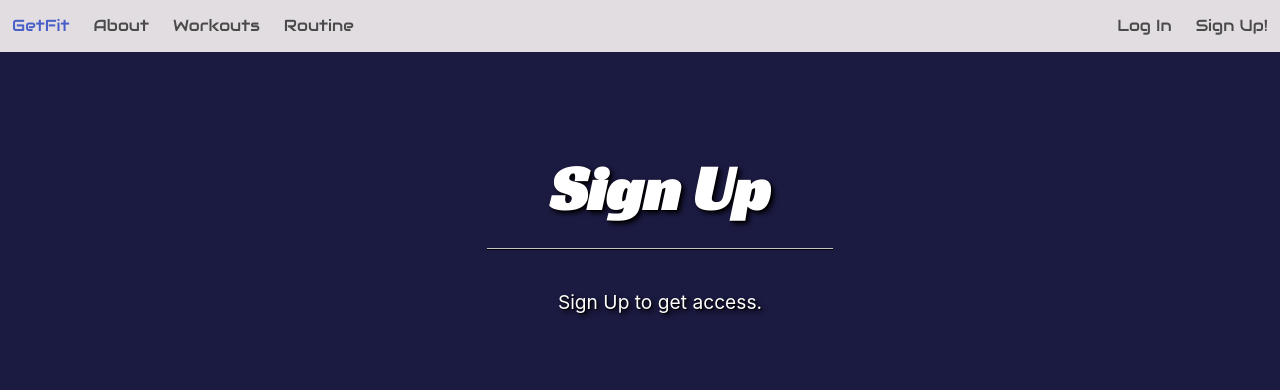
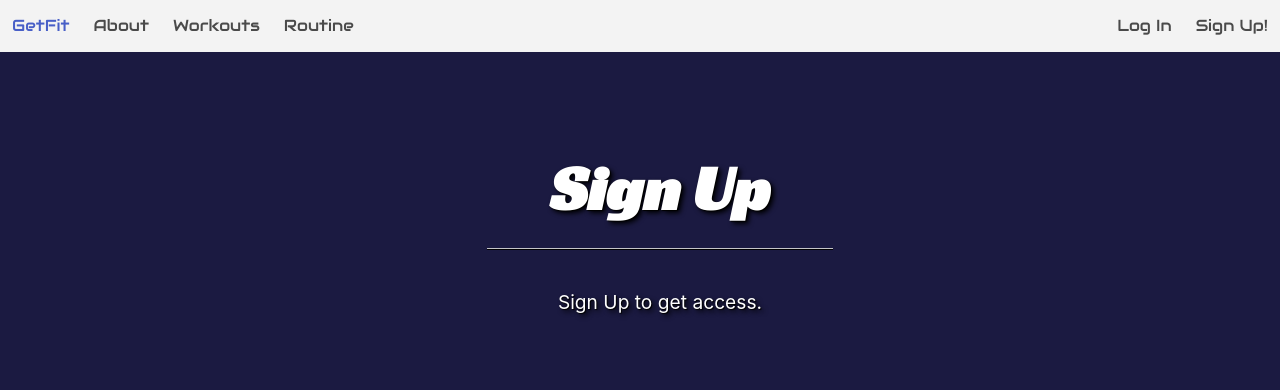
Before and after one commit to saybeeali/Get-Fit, a Django app: page /accounts/signup/ in a window 1280 px wide. Shown: the top 390 px of the page. Run offline with Django 4.2, Linux system fonts and the light colour scheme; some libraries are stand-ins or nearby versions.

Commit message:
changed color of navbar

```diff
--- a/main_app/static/styles/main.css
+++ b/main_app/static/styles/main.css
@@ -2,6 +2,9 @@ body {
     background-color: rgb(27, 26, 65) ;
     color: #71acc2;
     min-height: 100vh;
+  }
+  .input{
+    background-color: rgba(239, 233, 233, 0.946) ;
   }
 .search-button{
     height: 42.5px;
@@ -37,7 +40,7 @@ body {
     background-color: rgba(208, 208, 208, 0.946)
   }
   .navbar{
-    background-color: rgba(239, 233, 233, 0.946);
+    background-color: rgb(243, 243, 243);
   }
 .title {
     color: rgb(246, 243, 243);
```
